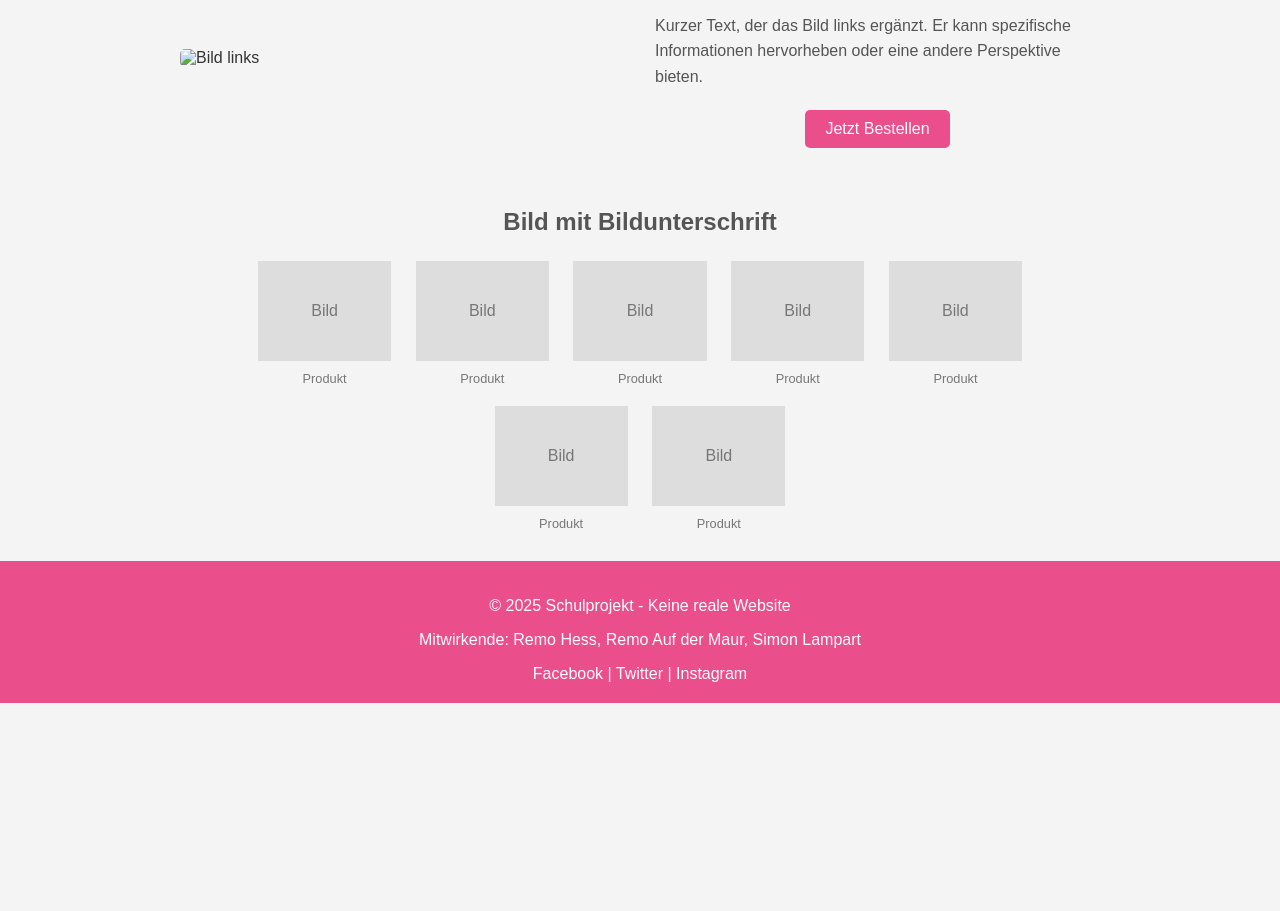
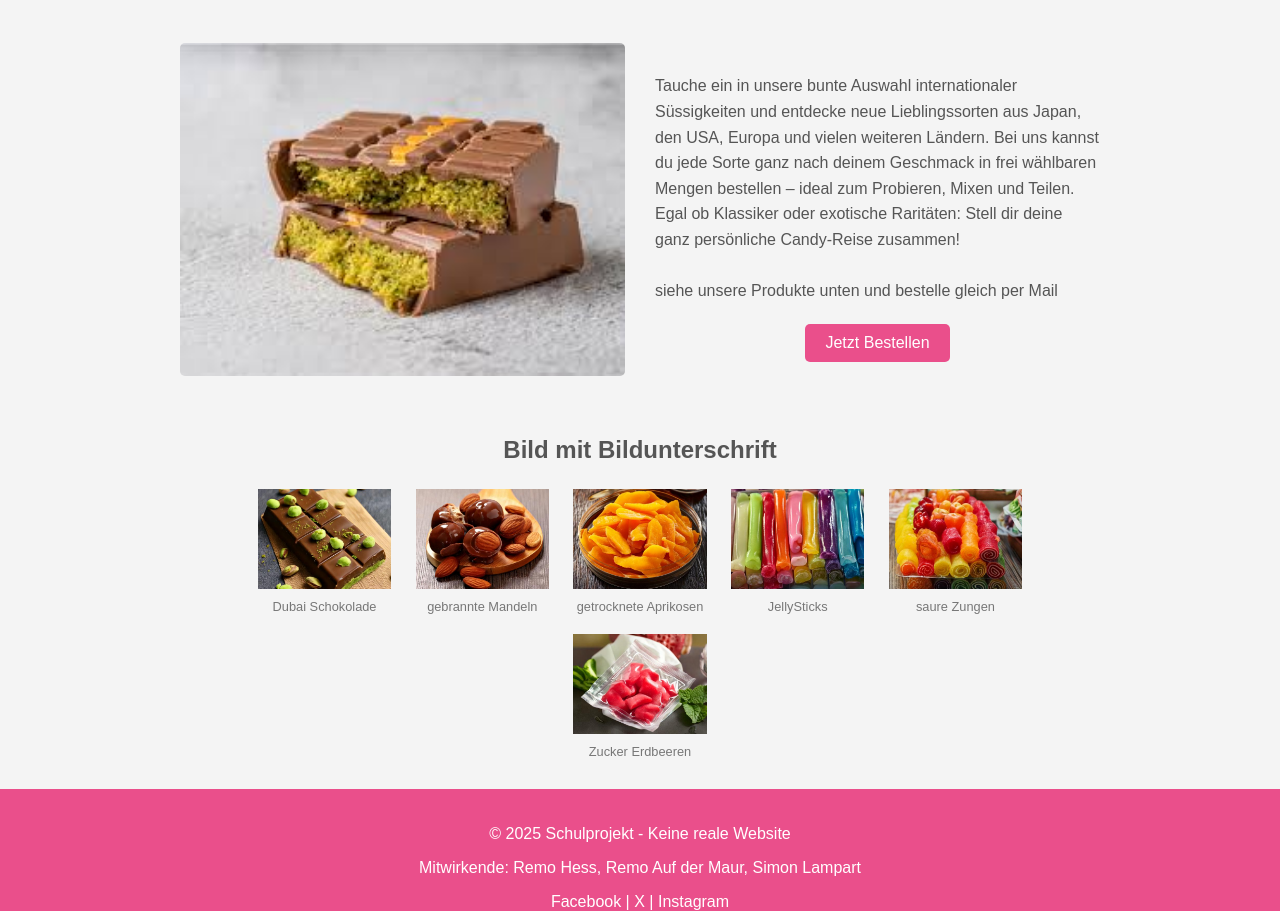
Before and after one commit to SimonLampart/B4_RemoM_RemoH_Simon, a plain HTML site: page shop.html in a window 1280 px wide. Shown: the part 292-1203 px from the top of the page. Before the commit the page ends 995 px from the top, so only its background shows below. Drawn offline with Linux system fonts and the light colour scheme.

Commit message:
Update shop.html

```diff
--- a/shop.html
+++ b/shop.html
@@ -8,7 +8,9 @@
 </head>
 <body>
     <header>
-        <div class="logo-placeholder">Logo</div>
+        <a href="index.html">
+            <img class="logo" src="images/Logo_candy globe.png" alt="Logo">
+        </a>
         <div class="burger-menu">
             <span class="bar"></span>
             <span class="bar"></span>
@@ -31,14 +33,17 @@
 
         <section class="two-columns">
             <div class="column-left">
-                <img src="images/lead.jpeg" alt="Bild links">
+                <img src="images/Bild_Shop_DubaiSchokolade_gross.jpg" alt="Bild links">
             </div>
             <div class="column-right">
-                <h2>Produkt</h2>
-                <p>Kurzer Text, der das Bild links ergänzt. Er kann spezifische Informationen hervorheben oder eine andere Perspektive bieten.</p>
+                <p>Tauche ein in unsere bunte Auswahl internationaler Süssigkeiten und entdecke neue Lieblingssorten aus Japan, den USA, Europa und vielen weiteren Ländern. Bei uns kannst du jede Sorte ganz nach deinem Geschmack in frei wählbaren Mengen bestellen – ideal zum Probieren, Mixen und Teilen. Egal ob Klassiker oder exotische Raritäten: Stell dir deine ganz persönliche Candy-Reise zusammen!
+
+                <br>
+                <br>siehe unsere Produkte unten und bestelle gleich per Mail
+                </p>
                 <button
             class="read-more-button"
-            onclick="window.location.href='mailto:beispiel@email.de?subject=Bestellung'"
+            onclick="window.location.href='mailto:beispiel@email.ch?subject=Bestellung'"
           >Jetzt Bestellen
                 </button>
             </div>
@@ -49,32 +54,28 @@
         <section class="image-with-caption">
             <h2>Bild mit Bildunterschrift</h2>
             <div class="image-container">
-                <div class="image-placeholder small">Bild</div>
-                <figcaption>Produkt</figcaption>
+                <img class="image-placeholder small" src="images/ähnliche_Produkte_DubaiSchokolade.jpg" alt="Dubai Schokolade">
+                <figcaption>Dubai Schokolade</figcaption>
             </div>
             <div class="image-container">
-                <div class="image-placeholder small">Bild</div>
-                <figcaption>Produkt</figcaption>
+                <img class="image-placeholder small" src="images/ähnliche_Produkte_gebrannteMandeln.jpg" alt="gebrannte Mandeln">
+                <figcaption>gebrannte Mandeln</figcaption>
             </div>
             <div class="image-container">
-                <div class="image-placeholder small">Bild</div>
-                <figcaption>Produkt</figcaption>
+                <img class="image-placeholder small" src="images/ähnliche_Produkte_getrockneteAprikosen.jpg" alt="getrocknete Aprikosen">
+                <figcaption>getrocknete Aprikosen</figcaption>
             </div>
             <div class="image-container">
-                <div class="image-placeholder small">Bild</div>
-                <figcaption>Produkt</figcaption>
+                <img class="image-placeholder small" src="images/ähnliche_Produkte_JellySticks.jpg" alt="JellySticks">
+                <figcaption>JellySticks</figcaption>
             </div>
             <div class="image-container">
-                <div class="image-placeholder small">Bild</div>
-                <figcaption>Produkt</figcaption>
+                <img class="image-placeholder small" src="images/ähnliche_Produkte_saureZungen.jpg" alt="saure Zungen">
+                <figcaption>saure Zungen</figcaption>
             </div>
             <div class="image-container">
-                <div class="image-placeholder small">Bild</div>
-                <figcaption>Produkt</figcaption>
-            </div>
-            <div class="image-container">
-                <div class="image-placeholder small">Bild</div>
-                <figcaption>Produkt</figcaption>
+                <img class="image-placeholder small" src="images/ähnliche_Produkte_Zucker-Erdbeeren.jpg" alt="Zucker Erdbeeren">
+                <figcaption>Zucker Erdbeeren</figcaption>
             </div>
         </section>
     </main>
@@ -83,9 +84,9 @@
     <p>&copy; 2025 Schulprojekt - Keine reale Website</p>
     <p>Mitwirkende: Remo Hess, Remo Auf der Maur, Simon Lampart</p>
     <div class="social-links">
-        <a href="#" target="_blank" rel="noopener noreferrer">Facebook</a> |
-        <a href="#" target="_blank" rel="noopener noreferrer">Twitter</a> |
-        <a href="#" target="_blank" rel="noopener noreferrer">Instagram</a>
+        <a href="https://www.facebook.com/" target="_blank" rel="noopener noreferrer">Facebook</a> |
+        <a href="https://www.x.com/" target="_blank" rel="noopener noreferrer">X</a> |
+        <a href="https://www.Instagram.com/" target="_blank" rel="noopener noreferrer">Instagram</a>
     </div>
 </footer>
 
```
